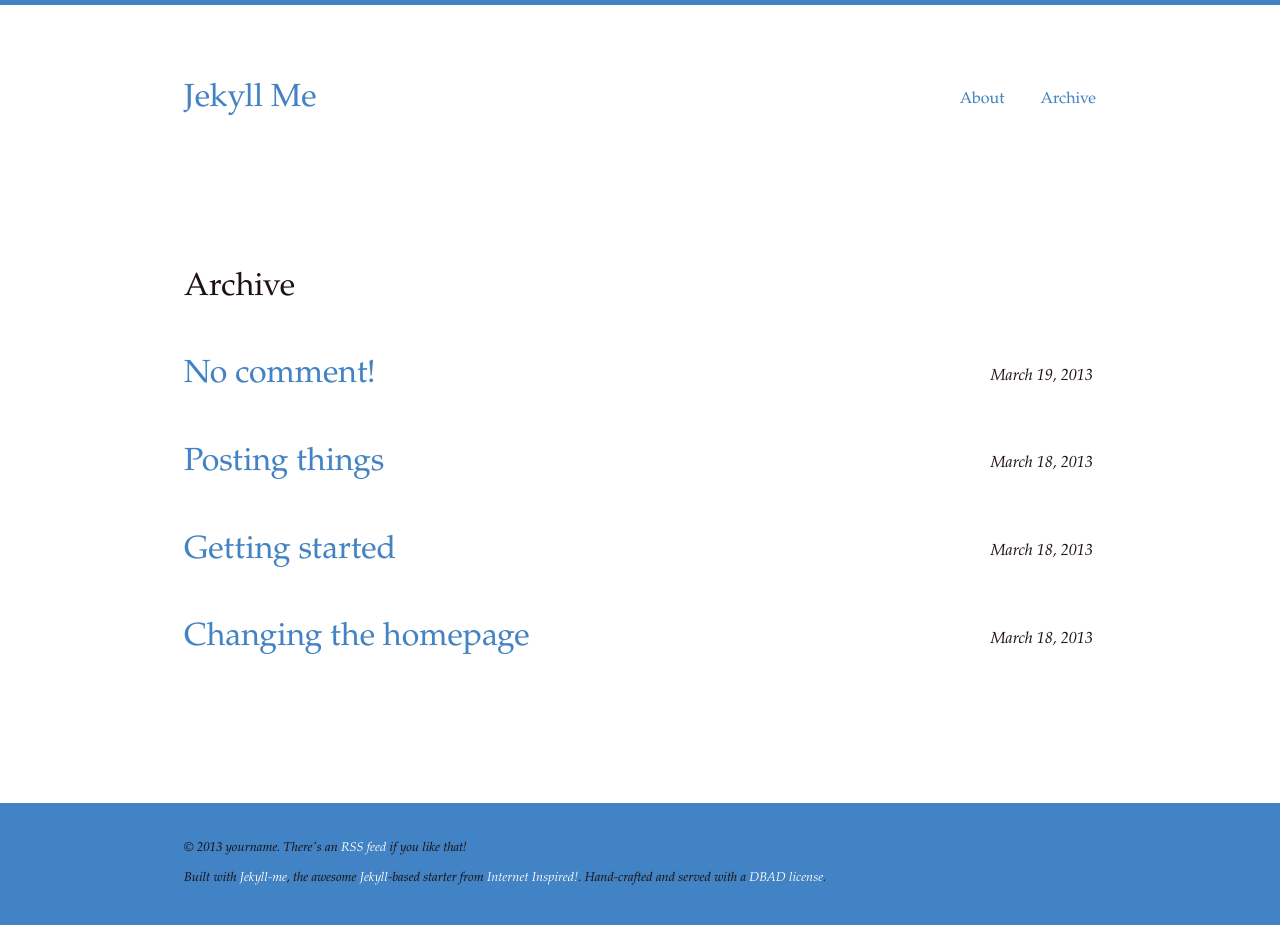
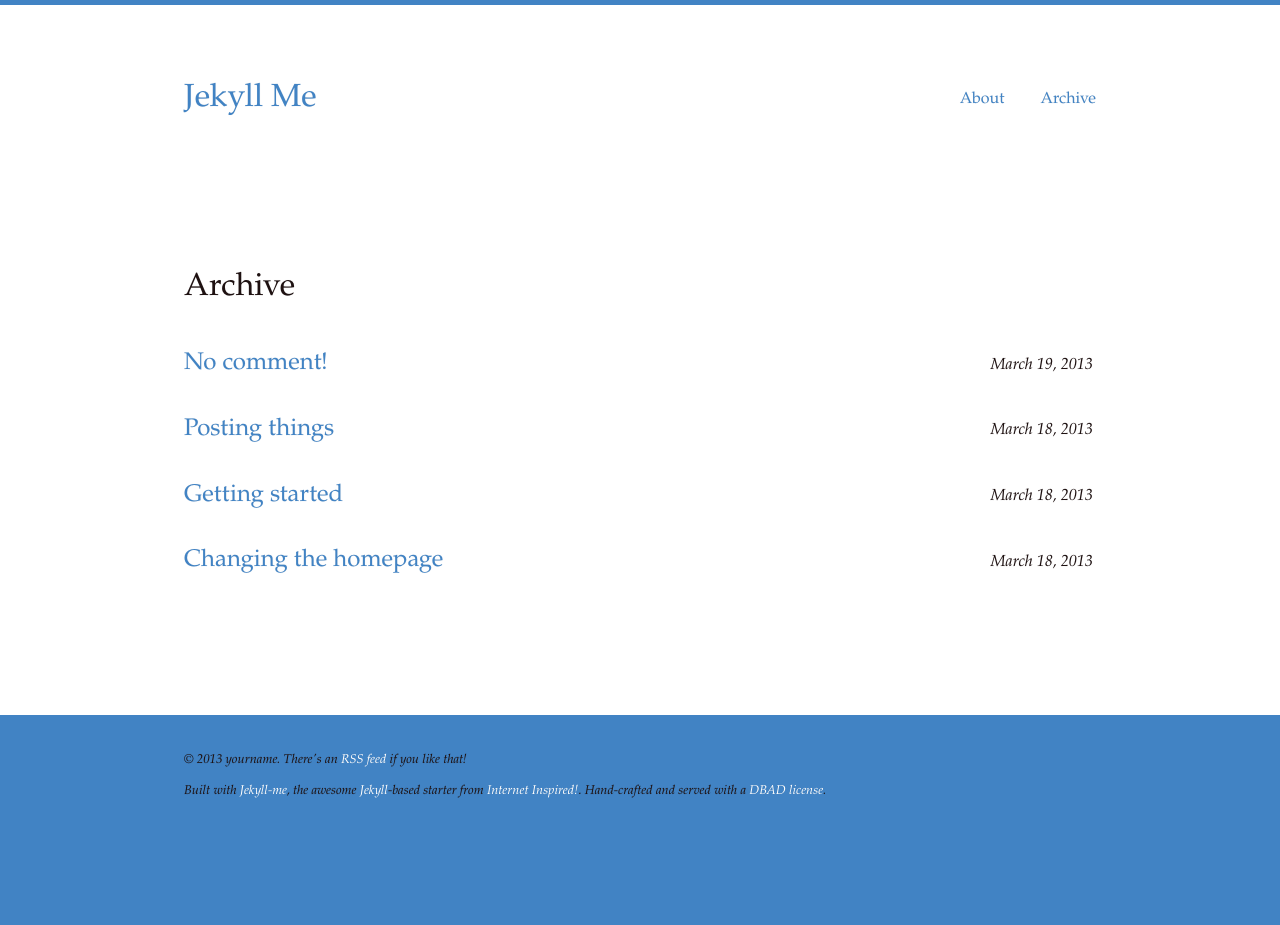
Before and after one commit to toretto/nternetinspired.github.com, a Jekyll site: the page built from archive.html, in a window 1280 px wide. Built offline with Jekyll 4.4.1, drawn with Linux system fonts in a browser that asks for light colours; after the commit the page ends 900 px from its top, so only the background shows below that.

Commit message:
go
please let me go

Signed-off-by: Seth <seth@internet-inspired.com>

```diff
--- a/archive.html
+++ b/archive.html
@@ -7,7 +7,7 @@ description: A chronological listing of previous blog posts
 				<section class="all-posts">
 				<h1 class="article-heading">{{page.title}}</h1>
 				    {% for post in site.posts %}
-				    <article>
+				    <article class="article-intro">
 				        <header><h1><a href="{{ post.url }}">{{ post.title }}</a></h1></header>
 				        <footer>{{ post.date | date: "%B %e, %Y" }}</footer>
 				    </article>
```
